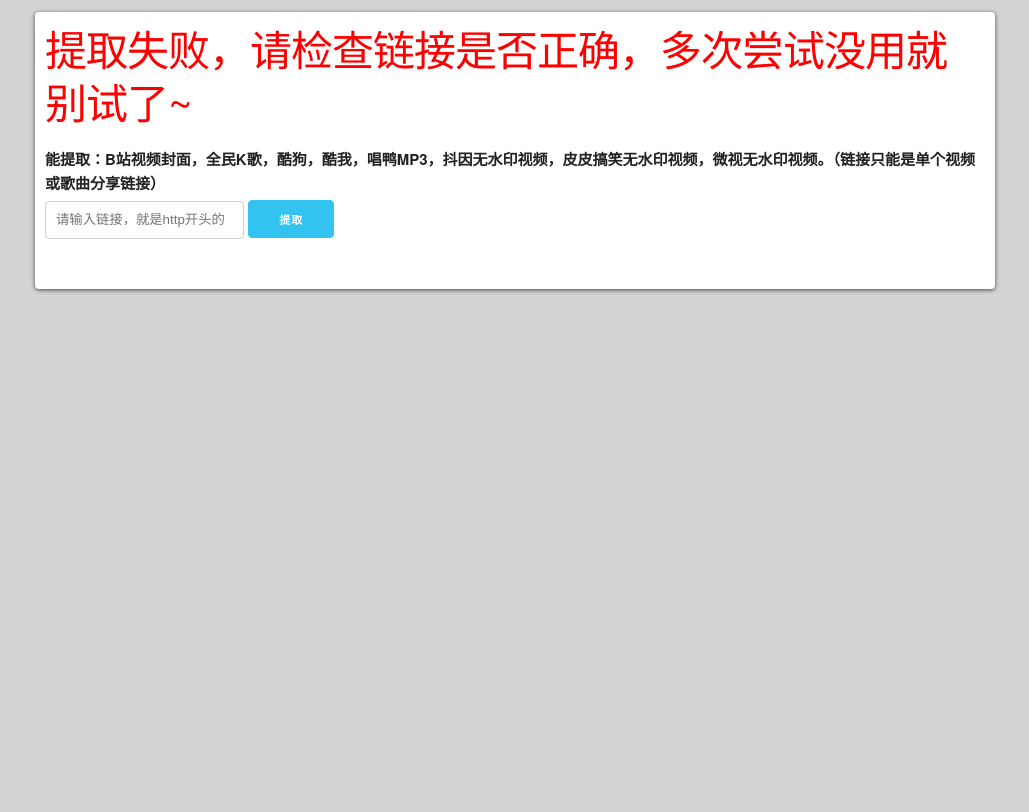
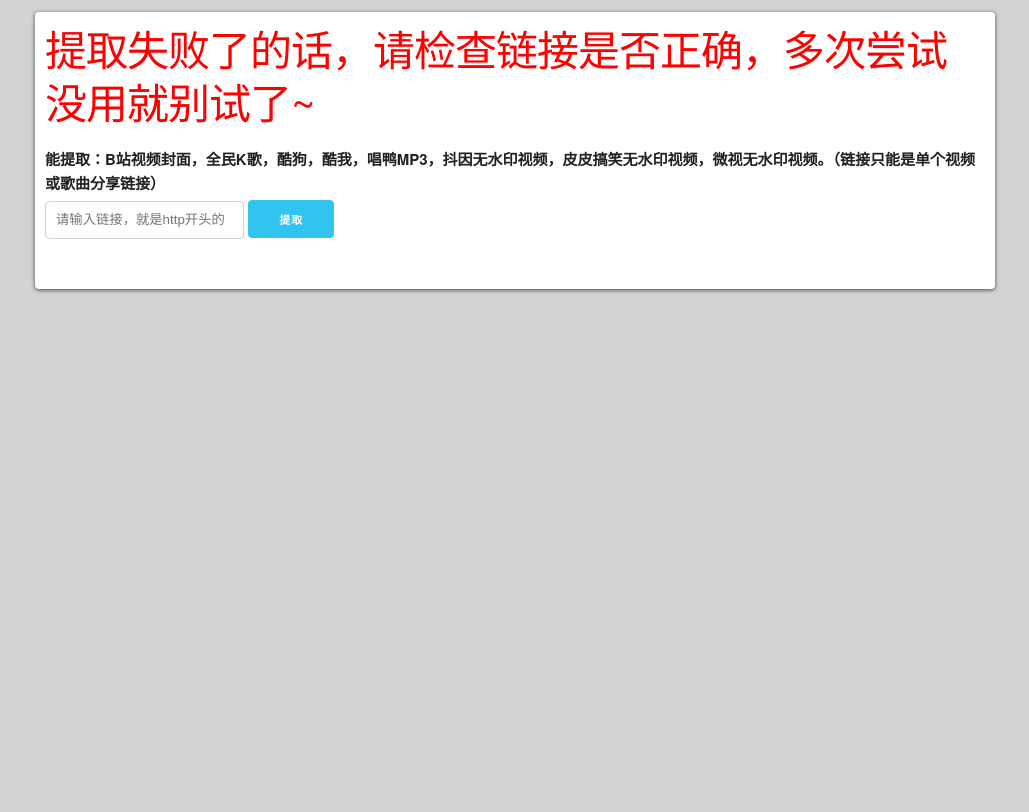
Before and after one commit to XiyaoWong/extract-resource, a Flask app: page / in a window 1280 px wide. Shown: the whole page, without its empty margins (125-1154 px from the left). Run offline with Flask 2, Linux system fonts and the light colour scheme.

Commit message:
小修改

```diff
--- a/web/app.py
+++ b/web/app.py
@@ -33,7 +33,7 @@ def index():
         image_url = data.get('image_url')
         flash('如果你输入的链接正确的话-成功提取的内容都会显示，否则失败。如果是抖音的话，就别试了，失败很正常')
     else:
-        flash('提取失败，请检查链接是否正确，多次尝试没用就别试了~')
+        flash('提取失败了的话，请检查链接是否正确，多次尝试没用就别试了~')
     return render_template('index.html',
                             author=author,
                             video_url=video_url,
--- a/web/static/style.css
+++ b/web/static/style.css
@@ -17,6 +17,9 @@
 
 /* Grid
 –––––––––––––––––––––––––––––––––––––––––––––––––�?*/
+@import url(https://fonts.googleapis.com/css?family=Noto+Serif+SC:300&display=swap&subset=chinese-simplified);
+/*@import url(https://fonts.googleapis.com/css?family=Long+Cang&display=swap);*/
+/*@import url('https://fonts.googleapis.com/css?family=Ma+Shan+Zheng&display=swap');*/
 body, html{
   background-color:lightgrey;
   height: 100%;
@@ -120,7 +123,7 @@ body {
   font-size: 1.5em; /* currently ems cause chrome bug misinterpreting rems on body element */
   line-height: 1.6;
   font-weight: 400;
-  font-family: "Raleway", "HelveticaNeue", "Helvetica Neue", Helvetica, Arial, sans-serif;
+  font-family: "Noto Serif SC", "Ma Shan Zheng", "Long Cang", "Raleway", "HelveticaNeue", "Helvetica Neue", Helvetica, Arial, sans-serif;
   color: #222; }
 
 
--- a/web/templates/index.html
+++ b/web/templates/index.html
@@ -44,7 +44,7 @@
         {% if video_url %}
         <p>
         <a href="{{video_url}}" class="button button-primary" download="">↓</a>
-        <video controls autoplay width='30%' src="{{video_url}}"></video>
+        <video controls autoplay width='100%' src="{{video_url}}"></video>
         </p>
         {% endif %}
 
```
Also changed, not shown: 1 other file.
